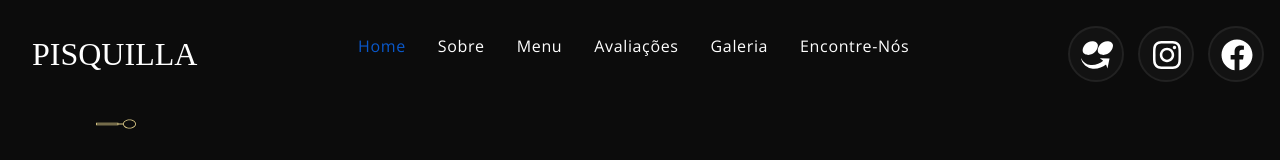
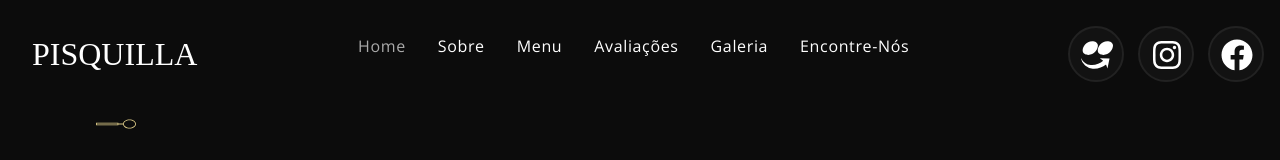
Before and after one commit to matthael/Pisquilla-Website, a React (Vite) app: page / in a window 1280 px wide. In both pictures the pointer is over the link "Home". Shown: the top 160 px of the page. Built offline with nearby package versions, Linux system fonts and the light colour scheme; a web font is replaced by a local one.

Commit message:
:wrench: fix UI bugs

```diff
--- a/src/components/Navbar/Navbar.css
+++ b/src/components/Navbar/Navbar.css
@@ -48,7 +48,7 @@
   cursor: pointer;
 }
 
-.app__navbar-links li:hover {
+.app__navbar-links li a:hover {
   color: var(--color-grey);
 }
 
--- a/src/index.css
+++ b/src/index.css
@@ -17,6 +17,10 @@
   padding: 0;
   margin: 0;
   scroll-behavior: smooth;
+}
+
+html {
+  background-color: var(--color-black);
 }
 
 a {
```
